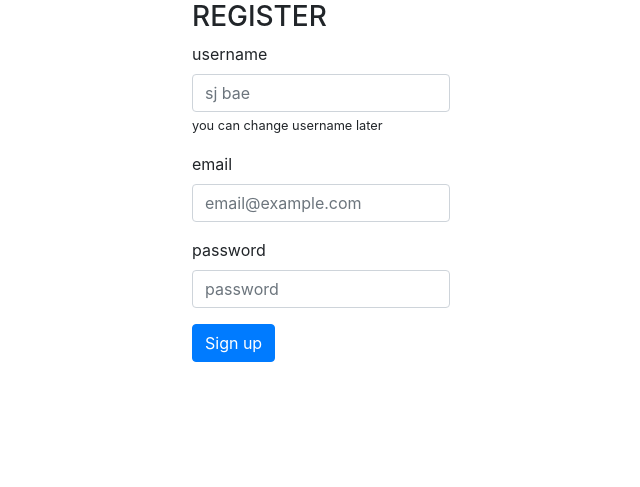
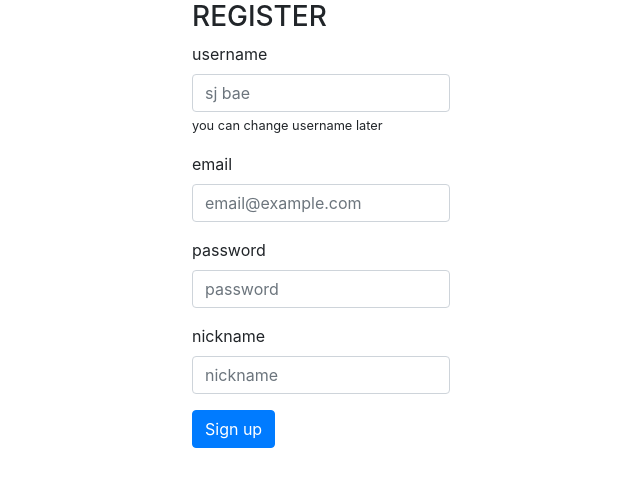
Before and after one commit to penguin418/flask-chat-service, a Flask app: page /auth/signup in a window 1280 px wide. Shown: the top 487 px of the page, without its empty margins (319-959 px from the left). Run offline with Flask 2, Linux system fonts and the light colour scheme; parts of the project's set-up code (start-up, migrations or seed data) failed here and were passed over; some libraries are stand-ins or nearby versions.

Commit message:
Add nickname to user schema

```diff
--- a/backend/app/mod_auth/controller.py
+++ b/backend/app/mod_auth/controller.py
@@ -46,7 +46,6 @@ def signup():
     if app.db['users'].find_one({'username': data['username']}):
         res = {"error": "이미 존재하는 유저이름입니다 // this username is already used"}
         return make_response(jsonify(res), 409)  # Conflict
-
     data['password'] = flask_bcrypt.generate_password_hash(data['password'])
     app.db['users'].insert_one(data)
     res = jsonify({'success': '등록되었습니다 // registered successfully!'})
--- a/backend/app/mod_chat/__init__.py
+++ b/backend/app/mod_chat/__init__.py
@@ -1,6 +1,7 @@
 from flask import Blueprint
-from .controller import ChatsListAPI, ChatsAPI
 
 mod_chat = Blueprint('chat', __name__, url_prefix='/chat')
+
+from .controller import ChatsListAPI, ChatsAPI
 chats_list_api = ChatsListAPI
 chats_api = ChatsAPI
--- a/backend/app/templates/auth-signup.html
+++ b/backend/app/templates/auth-signup.html
@@ -43,6 +43,15 @@
                 placeholder="password"
               />
             </div>
+            <div class="form-group">
+              <label>nickname</label>
+              <input
+                class="form-control"
+                name="nickname"
+                type="nickname"
+                placeholder="nickname"
+              />
+            </div>
             <button type="submit" class="btn btn-primary">Sign up</button>
           </form>
         </div>
--- a/backend/app/utils/__init__.py
+++ b/backend/app/utils/__init__.py
@@ -1 +1,2 @@
-import error_handler, jwt_utils
+from . import error_handler
+from . import jwt_utils
```
Also changed, not shown: backend/app/mod_chat/controller.py (+4 -4 lines).
